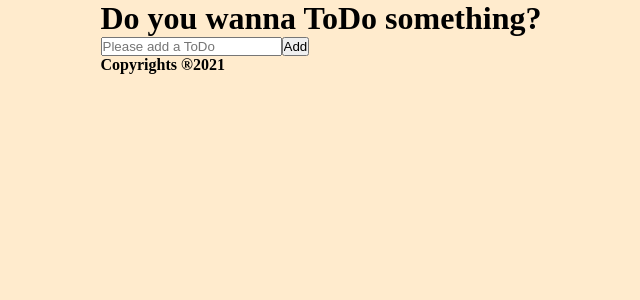
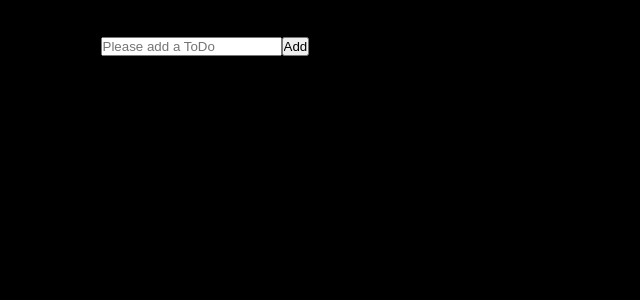
Before and after one commit to iulianSta/react-todo-app, a React (Create React App) app: page / in a window 1280 px wide. Shown: the top 300 px of the page, without its empty margins (319-959 px from the left). Built offline with nearby package versions, Linux system fonts and the light colour scheme.

Commit message:
src/sass/vendor/normalize.scss- Changed budy's background-color to black

```diff
--- a/src/sass/vendor/_normalize.scss
+++ b/src/sass/vendor/_normalize.scss
@@ -14,5 +14,5 @@ body {
   display: flex;
   justify-content: center;
   align-items: center;
-  background-color: blanchedalmond;
+  background-color: #000000;
 }
```
